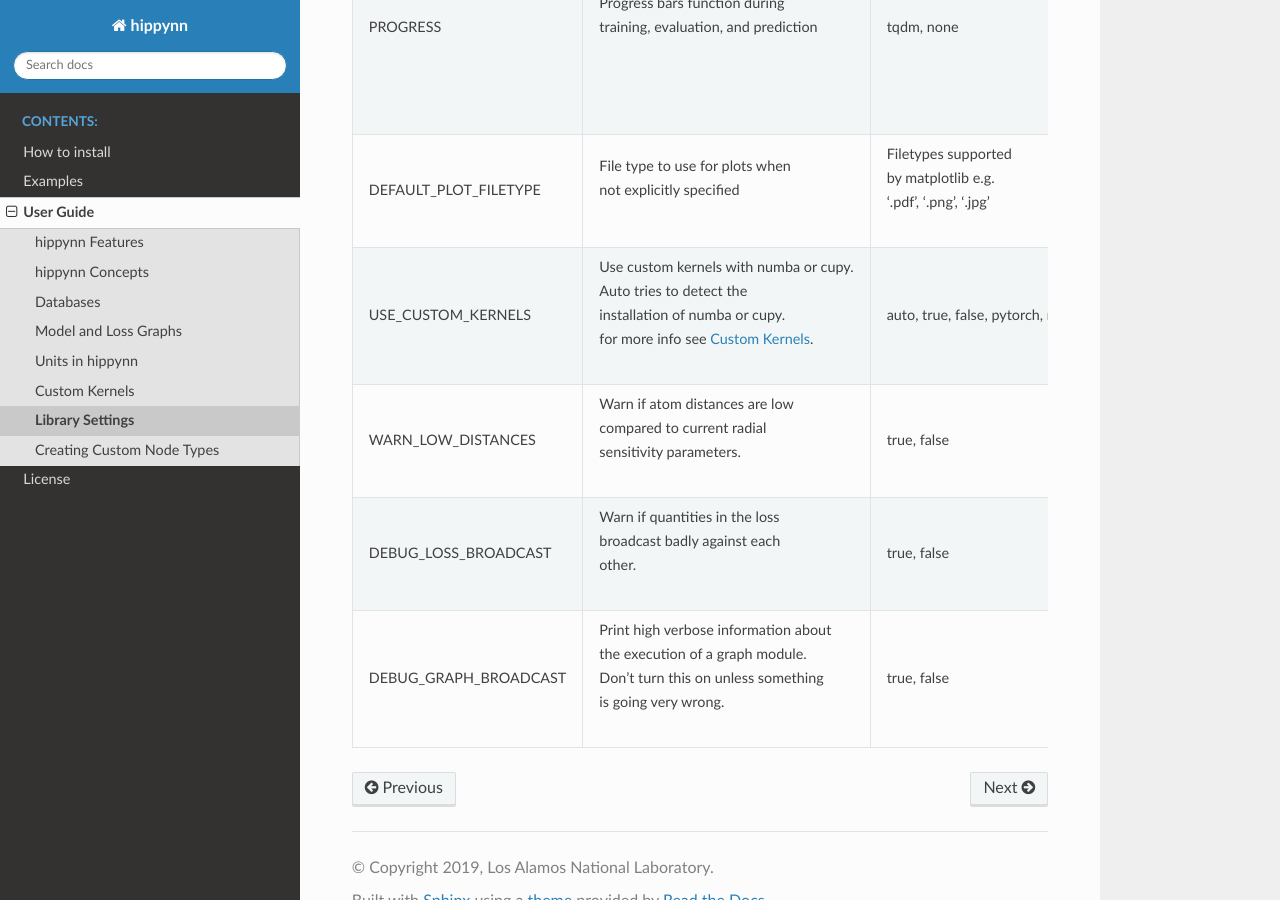
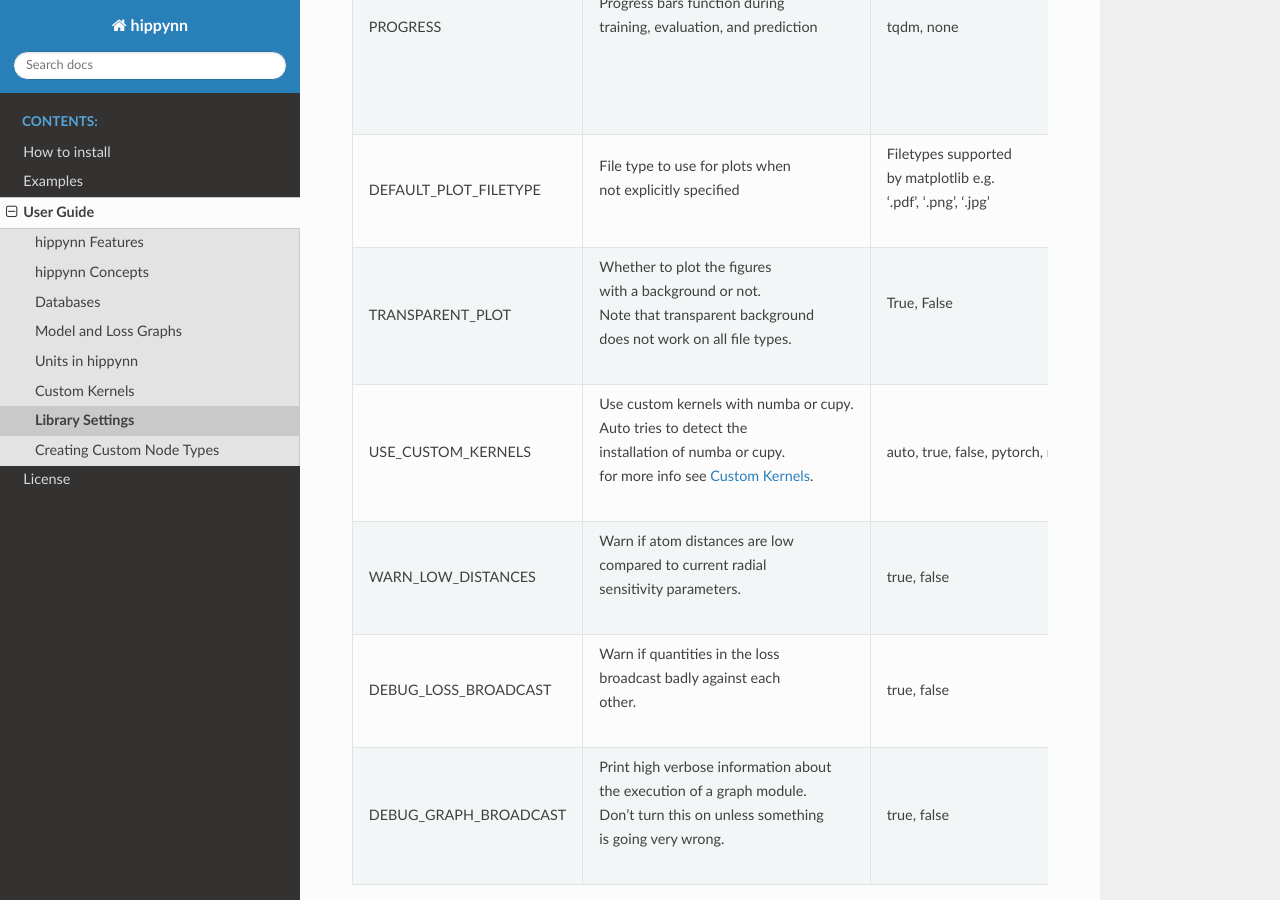
Before and after one commit to lanl/hippynn, a Sphinx documentation site: the page built from docs/source/user_guide/settings.rst, in a window 1280 px wide and 900 px high, scrolled down 818 px. Built offline with Sphinx 7.4.7 and the Read the Docs theme 2.0.0, drawn with Linux system fonts in a browser that asks for light colours; pages that are not in the unit, such as notebooks, are missing from menus.

Commit message:
Add a library setting for transparent plots

```diff
--- a/docs/source/user_guide/settings.rst
+++ b/docs/source/user_guide/settings.rst
@@ -48,6 +48,14 @@ The following settings are available:
        | '.pdf', '.png', '.jpg'
      - .pdf
      - Yes
+   * - TRANSPARENT_PLOT
+     - | Whether to plot the figures
+       | with a background or not.
+       | Note that transparent background
+       | does not work on all file types.
+     - | True, False
+     - False
+     - Yes
    * - USE_CUSTOM_KERNELS
      - | Use custom kernels with numba or cupy.
        | Auto tries to detect the
```
Also changed, not shown: 2 other files.
